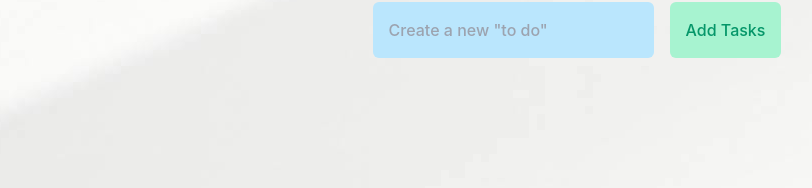
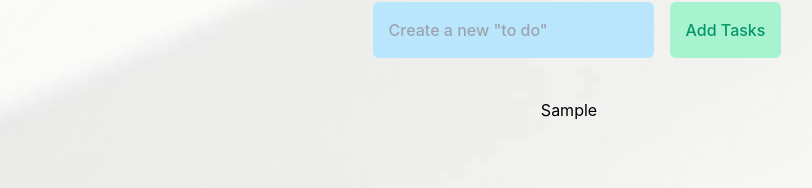
Before and after one commit to Anne-Flower/to-do-list, a React (Create React App) app: page / in a window 1280 px wide. Both pictures are taken after typing "Sample" into the empty fields and a click on the button "Add Tasks". Shown: the part 222-410 px from the top of the page, without its empty margins (71-883 px from the left). Built offline with nearby package versions, Linux system fonts and the light colour scheme.

Commit message:
logic: display tasks

```diff
--- a/src/App.js
+++ b/src/App.js
@@ -25,7 +25,25 @@ const App = () => {
         <button className="bg-emerald-200 text-emerald-600 py-4 px-4 rounded-md hover:bg-emerald-500 hover:text-white"
         onClick={addTasks}>Add Tasks</button>
       </div>
-      <div></div>
+      <div>
+        {tasks?.length > 0 ? (
+          <ul>
+            {
+              tasks.map((task,i) => (
+                <div>
+                  <li>
+                    {task}
+                  </li>
+                </div>
+              ))
+            }
+          </ul>
+        ) : (
+          <div>
+          <p>No task to do, take a break</p>
+          </div>
+        )}
+      </div>
 
 
     </div>
```
Also changed, not shown: public/logo192.png (deleted), public/logo512.png (deleted).
